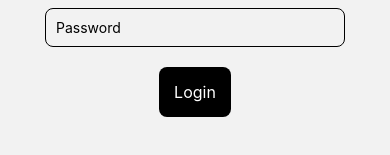
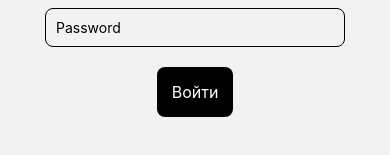
Before and after one commit to tsyganovvv/MindSparkReactNative, a React Native app: screen /Login in a window 390 px wide. Shown: the part 429-584 px from the top of the page. Built offline with nearby package versions, Linux system fonts and the light colour scheme.

Commit message:
front for settings + pre commit auth sessions on localhost

```diff
--- a/package.json
+++ b/package.json
@@ -10,6 +10,7 @@
   },
   "dependencies": {
     "@expo/vector-icons": "^15.0.3",
+    "@react-native-async-storage/async-storage": "^2.2.0",
     "@react-navigation/bottom-tabs": "^7.9.0",
     "@react-navigation/native": "^7.1.26",
     "@react-navigation/native-stack": "^7.9.0",
--- a/screens/HomeScreen.js
+++ b/screens/HomeScreen.js
@@ -1,10 +1,10 @@
 import { Text, View } from 'react-native';
 import styles from '../styles/HomeStyle';
-
+import mainstyles from '../styles/MainStyles';
 export default function HomeScreen(){
     return(
-        <View style={styles.container}>
-            <Text style={{ fontSize: 30 }}>Home</Text>
-        </View>
+    <>
+      <View></View>
+    </>
     )
 }
--- a/screens/LoginScreen.js
+++ b/screens/LoginScreen.js
@@ -1,22 +1,94 @@
-import { Text, View, TextInput, TouchableOpacity } from 'react-native';
+import {
+  Text,
+  View,
+  TextInput,
+  TouchableOpacity,
+  Alert,
+  ActivityIndicator
+} from 'react-native';
+import AsyncStorage from '@react-native-async-storage/async-storage';
 import styles from '../styles/LoginStyle';
+import { useState } from 'react';
 
 export default function LoginScreen({ navigation }) {
+    const [email, setEmail] = useState('');
+    const [password, setPassword] = useState('');
+    const [loading, setLoading] = useState(false);
+
+    const handleLogin = async () => {
+        if (!email || !password) {
+            Alert.alert('Error', 'Fill in all fields');
+            return;
+        }
+
+        setLoading(true);
+
+        try {
+            const response = await fetch('http://192.168.0.161:8000/v1/sessions/', {
+                method: 'POST',
+                headers: {
+                    'Content-Type': 'application/json',
+                },
+                body: JSON.stringify({ email, password }),
+            });
+
+            const data = await response.json();
+
+            if (response.ok) {
+                const token = response.headers.get('X-Auth-Token') ||
+                             response.headers.get('Authorization')?.replace('Bearer ', '') ||
+                             data.token;
+                if (token) {
+                    await AsyncStorage.setItem('auth_token', token);
+                    await AsyncStorage.setItem('user_email', email);
+                    navigation.navigate('Main');
+                } else {
+                    Alert.alert('Error', 'Token not found');
+                }
+            } else {
+                Alert.alert('Error', data.detail || 'Incorrect login or password');
+            }
+        } catch (error) {
+            Alert.alert('Error', 'Serverserver is unavailable');
+        } finally {
+            setLoading(false);
+        }
+    };
+
     return(
-        <View style={ styles.container }>
+        <View style={styles.container}>
             <Text style={styles.title}>Mind-Spark</Text>
+
             <TextInput
                 placeholder='Email'
-                style={ styles.input }
+                style={styles.input}
+                value={email}
+                onChangeText={setEmail}
+                autoCapitalize="none"
+                keyboardType="email-address"
+                editable={!loading}
             />
+
             <TextInput
                 placeholder='Password'
-                secureTextEntry={ true }
-                style={ styles.input }
+                secureTextEntry={true}
+                style={styles.input}
+                value={password}
+                onChangeText={setPassword}
+                editable={!loading}
             />
-            <TouchableOpacity style={ styles.button } onPress={ () => navigation.navigate('Main') } >
-                <Text style={{ color: 'white', fontSize: 16}}>Login</Text>
+
+            <TouchableOpacity
+                style={[styles.button, loading && { opacity: 0.7 }]}
+                onPress={handleLogin}
+                disabled={loading}
+            >
+                {loading ? (
+                    <ActivityIndicator color="white" />
+                ) : (
+                    <Text style={{ color: 'white', fontSize: 16 }}>Войти</Text>
+                )}
             </TouchableOpacity>
         </View>
-    )
+    );
 }
--- a/screens/ProfileScreen.js
+++ b/screens/ProfileScreen.js
@@ -1,9 +1,20 @@
-import { Text, View } from 'react-native';
+import { Text, View, Image} from 'react-native';
+import mainstyles from '../styles/MainStyles';
+import styles from '../styles/ProfileStyle';
 
 export default function ProfileScreen() {
   return (
-    <View style={{ flex: 1, justifyContent: 'center', alignItems: 'center' }}>
-      <Text style={{ fontSize: 30 }}>Profile</Text>
-    </View>
+    <>
+      <View style={styles.container}>
+        <View style={styles.profileHeader}>
+            <Image
+            source={{ uri: 'https://encrypted-tbn0.gstatic.com/images?q=tbn:ANd9GcTgolBdeaXdt7hZ4G28YiA8shOCg4jkBg08uA&s' }}
+            style={styles.profileImage}
+            />
+            <Text style={styles.profileName}>Vladimir Tsyganov</Text>
+            <Text style={styles.profileEmail}>tsyganov.vv0228@gmail.com</Text>
+        </View>
+      </View>
+    </>
   );
 }
--- a/screens/SettingsScreen.js
+++ b/screens/SettingsScreen.js
@@ -1,9 +1,69 @@
-import { Text, View } from 'react-native';
+import { Text, View, Pressable } from 'react-native';
+import styles from '../styles/SettingsStyle';
+import mainstyles from '../styles/MainStyles';
+import { Ionicons } from '@expo/vector-icons';
 
 export default function SettingsScreen() {
   return (
-    <View style={{ flex: 1, justifyContent: 'center', alignItems: 'center' }}>
-      <Text style={{ fontSize: 30 }}>Settings</Text>
-    </View>
+    <>
+      <View style={ mainstyles.header }>
+        <Text style={{ fontSize: 30 }}>Settings</Text>
+      </View>
+      <View style={styles.profileContainer}>
+        <View style={styles.avatarContainer}>
+          <Text style={styles.avatarText}>V</Text>
+        </View>
+        <View style={styles.profileInfo}>
+          <Text style={styles.profileName}>Vladimir Tsyganov</Text>
+          <Text style={styles.profileEmail}>tsyganov.vv0228@gmail.com</Text>
+        </View>
+      </View>
+      <View>
+        <View style={{margin:5}}>
+          <Pressable onPress={() => {}} style={ styles.button }>
+            <Ionicons name="person-outline" size={24} color="black" />
+            <Text style={ styles.buttonText }>My Profile</Text>
+          </Pressable>
+          <Pressable onPress={() => {}} style={ styles.button }>
+            <Ionicons name="stats-chart-outline" size={24} color="black" />
+            <Text style={ styles.buttonText }>My Statistics</Text>
+          </Pressable>
+        </View>
+        <View style={{ margin: 5 }}>
+          <Pressable onPress={() => {}} style={ styles.button }>
+            <Ionicons name="lock-closed-outline" size={24} color="black" />
+            <Text style={ styles.buttonText }>Privacy and Security</Text>
+          </Pressable>
+          <Pressable onPress={() => {}} style={ styles.button }>
+            <Ionicons name="color-palette-outline" size={24} color="black" />
+            <Text style={ styles.buttonText }>Appearance</Text>
+          </Pressable>
+          <Pressable onPress={() => {}} style={ styles.button }>
+            <Ionicons name="language-outline" size={24} color="black" />
+            <Text style={ styles.buttonText }>Language</Text>
+          </Pressable>
+        </View>
+        <View style={{ margin: 5 }}>
+          <Pressable onPress={() => {}} style={ styles.button }>
+            <Ionicons name="help-circle-outline" size={24} color="black" />
+            <Text style={ styles.buttonText }>Ask a Question</Text>
+          </Pressable>
+          <Pressable onPress={() => {}} style={ styles.button }>
+            <Ionicons name="information-circle-outline" size={24} color="black" />
+            <Text style={styles.buttonText}>MindSpark FAQ</Text>
+          </Pressable>
+          <Pressable onPress={() => {}} style={ styles.button }>
+            <Ionicons name="flash-outline" size={24} color="black" />
+            <Text style={styles.buttonText}>MindSpark Features</Text>
+          </Pressable>
+        </View>
+        <View style={{ margin: 5, marginBottom: 10 }}>
+          <Pressable onPress={() => {}} style={ styles.button }>
+            <Ionicons name="log-out-outline" size={24} color="red" />
+            <Text style={[styles.buttonText, { color: 'red' }]}>logout</Text>
+          </Pressable>
+        </View>
+      </View>
+    </>
   );
 }
--- /dev/null
+++ b/styles/MainStyles.js
@@ -0,0 +1,17 @@
+import { StyleSheet } from "react-native";
+
+const mainstyles = StyleSheet.create({
+    container: {
+        flex: 1,
+        justifyContent: 'center',
+        alignItems: 'center',
+    },
+    header: {
+        flex: 1,
+        marginTop: 50,
+        padding:20,
+    },
+
+})
+
+export default mainstyles;
--- /dev/null
+++ b/styles/ProfileStyle.js
@@ -0,0 +1,62 @@
+import { StyleSheet, Dimensions } from "react-native";
+
+const styles = StyleSheet.create({
+  container: {
+    flex: 1,
+    backgroundColor: '#f8f8f8',
+  },
+  profileHeader: {
+    marginTop:50,
+    backgroundColor: '#fff',
+    justifyContent: 'center',
+    alignItems: 'center',
+    borderBottomWidth: 1,
+    borderBottomColor: '#eee',
+    paddingTop: 10,
+  },
+  profileImage: {
+    width: 120,
+    height: 120,
+    borderRadius: 40,
+    marginBottom: 10,
+    borderWidth: 1,
+    borderColor: '#eee',
+  },
+  profileName: {
+    fontSize: 18,
+    fontWeight: 'bold',
+    marginBottom: 4,
+  },
+  profileEmail: {
+    fontSize: 14,
+    color: '#666',
+  },
+  settingsList: {
+    flex: 1,
+  },
+  section: {
+    backgroundColor: '#fff',
+    marginTop: 10,
+    borderTopWidth: 1,
+    borderBottomWidth: 1,
+    borderColor: '#eee',
+  },
+  button: {
+    flexDirection: 'row',
+    alignItems: 'center',
+    paddingVertical: 15,
+    paddingHorizontal: 16,
+    borderBottomWidth: 1,
+    borderBottomColor: '#f0f0f0',
+  },
+  buttonText: {
+    flex: 1,
+    marginLeft: 12,
+    fontSize: 16,
+  },
+  logoutButton: {
+    borderBottomWidth: 0,
+  },
+});
+
+export default styles;
--- /dev/null
+++ b/styles/SettingsStyle.js
@@ -0,0 +1,62 @@
+import { StyleSheet } from "react-native";
+
+const styles = StyleSheet.create({
+    button: {
+    flexDirection: 'row',
+    justifyContent: 'space-between',
+    alignItems: 'center',
+    paddingVertical: 12,
+    paddingHorizontal: 16,
+    backgroundColor: '#fff',
+    borderBottomWidth: 1,
+    borderBottomColor: '#eee',
+    borderRadius: 20,
+    marginRight:5,
+    marginLeft:5,
+    marginBottom:3,
+  },
+  buttonText: {
+    flex: 1,
+    marginLeft: 10,
+    textAlign: 'left',
+  },
+  profileContainer: {
+    flexDirection: 'row',
+    alignItems: 'center',
+    padding: 16,
+    backgroundColor: '#fff',
+    borderBottomWidth: 1,
+    borderBottomColor: '#eee',
+    marginBottom: 10,
+    borderRadius: 20,
+    margin: 5,
+  },
+  avatarContainer: {
+    width: 60,
+    height: 60,
+    borderRadius: 30,
+    backgroundColor: '#4a90e2',
+    justifyContent: 'center',
+    alignItems: 'center',
+  },
+  avatarText: {
+    fontSize: 24,
+    color: '#fff',
+    fontWeight: 'bold',
+  },
+  profileInfo: {
+    marginLeft: 15,
+    flex: 1,
+  },
+  profileName: {
+    fontSize: 18,
+    fontWeight: 'bold',
+  },
+  profileEmail: {
+    fontSize: 14,
+    color: '#666',
+    marginTop: 2,
+  },
+})
+
+export default styles;
```
Also changed, not shown: 1 other file (tests, documents, lock files or other folders).
